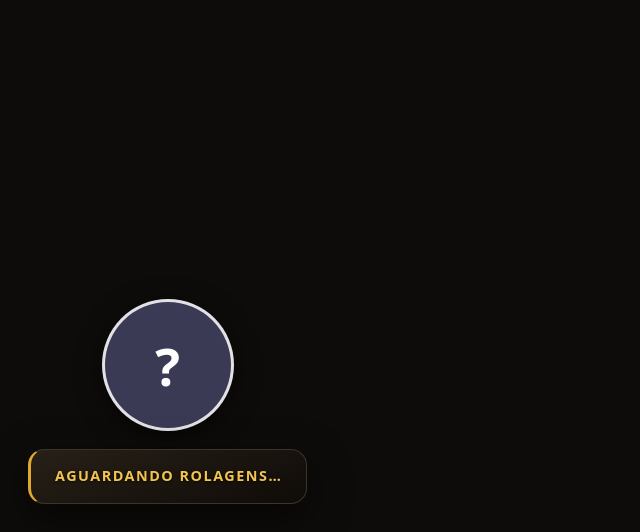
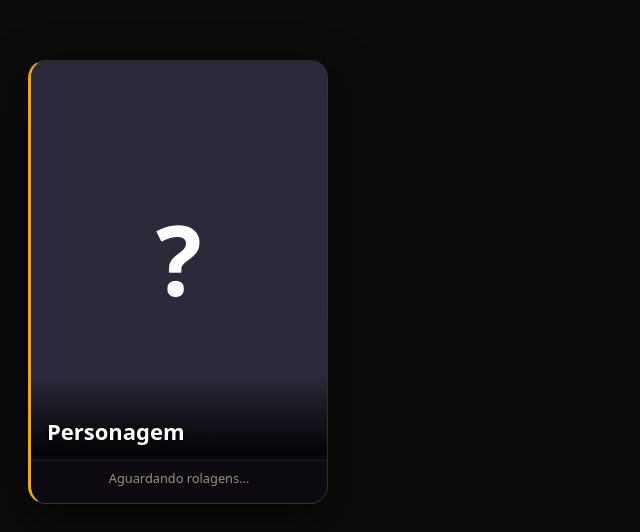
Before and after one commit to Lucas-blip-png/Asus-site, a React (Vite) app in the folder frontend/: page /overlay/ficha/1 in a window 1280 px wide. Shown: the part 268-800 px from the top of the page, without its empty margins (0-640 px from the left). Built offline with nearby package versions, Linux system fonts and the light colour scheme; no server answers.

Commit message:
Overlay OBS: layout retrato vertical (card com retrato grande, nome sobreposto, barras e rolagem)

```diff
--- a/frontend/src/pages/OverlayFicha.jsx
+++ b/frontend/src/pages/OverlayFicha.jsx
@@ -3,20 +3,20 @@ import { useParams } from 'react-router-dom'
 import { api } from '../api.js'
 import { inscrever } from '../ws.js'
 
-// Barra de recurso (VIDA/MANA/ENERGIA) para o overlay OBS.
-function Barra({ rot, cor, atual = 0, max = 0 }) {
+// Barra de recurso (VIDA/MANA/ENERGIA), largura total do card.
+function BarraV({ rot, cor, atual = 0, max = 0 }) {
   const pct = max > 0 ? Math.min(100, Math.round((atual / max) * 100)) : 0
   return (
-    <div style={{ width: 250, marginTop: 9 }}>
+    <div style={{ marginBottom: 9 }}>
       <div style={{
-        display: 'flex', justifyContent: 'space-between', fontSize: 12, fontWeight: 700,
+        display: 'flex', justifyContent: 'space-between', fontSize: 11, fontWeight: 800,
         letterSpacing: 1.5, color: '#fff', textShadow: '0 1px 3px rgba(0,0,0,.85)', marginBottom: 3,
       }}>
         <span>{rot}</span><span>{atual}/{max}</span>
       </div>
       <div style={{
-        height: 22, borderRadius: 12, background: 'rgba(0,0,0,.5)',
-        border: '2px solid rgba(255,255,255,.85)', overflow: 'hidden', boxShadow: '0 3px 12px rgba(0,0,0,.55)',
+        height: 18, borderRadius: 10, background: 'rgba(0,0,0,.55)',
+        border: '1.5px solid rgba(255,255,255,.7)', overflow: 'hidden',
       }}>
         <div style={{ width: pct + '%', height: '100%', background: cor, transition: 'width .3s ease' }} />
       </div>
@@ -24,8 +24,8 @@ function Barra({ rot, cor, atual = 0, max = 0 }) {
   )
 }
 
-// Overlay OBS por personagem (retrato/portrait): mostra o retrato, as barras de
-// VIDA/MANA/ENERGIA e a última rolagem que ELE fez, tudo em tempo real.
+// Overlay OBS por personagem no formato retrato (vertical): retrato grande com o
+// nome sobreposto, barras de VIDA/MANA/ENERGIA e a última rolagem — tudo em tempo real.
 // Página pública (sem login), pensada para ser Browser Source no OBS.
 export default function OverlayFicha() {
   const { personagemId } = useParams()
@@ -41,15 +41,12 @@ export default function OverlayFicha() {
       .catch(() => {})
   }, [personagemId])
 
-  // Rolagens do personagem em tempo real.
   useEffect(
-    () =>
-      inscrever(`/topic/personagens/${personagemId}/rolagens`, (r) => {
+    () => inscrever(`/topic/personagens/${personagemId}/rolagens`, (r) => {
       if (r && r.total != null) setUltima(r)
     }),
     [personagemId],
   )
-  // Status (PV/PM/PE) em tempo real: se o mestre ou o jogador muda, o overlay atualiza.
   useEffect(
     () => inscrever(`/topic/personagens/${personagemId}/status`, (s) => s && setStatus(s)),
     [personagemId],
@@ -57,52 +54,68 @@ export default function OverlayFicha() {
 
   const critClass = ultima?.critico ? 'crit' : ultima?.falhaCritica ? 'fumble' : ''
   const temFoto = info?.avatarAssetId && !fotoErro
-  const circulo = {
-    width: 132, height: 132, borderRadius: '50%', overflow: 'hidden',
-    border: '3px solid rgba(255,255,255,.85)', boxShadow: '0 6px 26px rgba(0,0,0,.55)',
-    display: 'flex', alignItems: 'center', justifyContent: 'center',
-    fontSize: 52, fontWeight: 700, color: '#fff', background: '#3a3a55',
-  }
+  const inicial = (info?.nome || '?').charAt(0).toUpperCase()
 
   return (
     <div className="overlay-root">
-      <div style={{ display: 'flex', flexDirection: 'column', alignItems: 'center', gap: 12 }}>
-        <div style={circulo}>
+      <div style={{
+        width: 300,
+        background: 'linear-gradient(180deg, rgba(24,20,30,.94), rgba(12,10,16,.96))',
+        borderRadius: 18, border: '1px solid rgba(255,255,255,.14)',
+        borderLeft: '3px solid var(--gold, #e0b64a)',
+        boxShadow: '0 16px 46px rgba(0,0,0,.6)', overflow: 'hidden', backdropFilter: 'blur(6px)',
+      }}>
+        {/* Retrato (vertical) com o nome sobreposto */}
+        <div style={{ position: 'relative', width: '100%', aspectRatio: '3 / 4', background: '#2a2a3a' }}>
           {temFoto ? (
             <img src={`/api/assets/${info.avatarAssetId}/conteudo`} alt=""
-              style={{ width: '100%', height: '100%', objectFit: 'cover' }}
+              style={{ width: '100%', height: '100%', objectFit: 'cover', display: 'block' }}
               onError={() => setFotoErro(true)} />
-          ) : (info?.nome || '?').charAt(0).toUpperCase()}
+          ) : (
+            <div style={{
+              width: '100%', height: '100%', display: 'flex', alignItems: 'center',
+              justifyContent: 'center', fontSize: 96, fontWeight: 800, color: '#fff',
+            }}>{inicial}</div>
+          )}
+          <div style={{
+            position: 'absolute', left: 0, right: 0, bottom: 0, padding: '44px 16px 12px',
+            background: 'linear-gradient(to top, rgba(0,0,0,.92), rgba(0,0,0,.45) 55%, transparent)',
+          }}>
+            <div style={{ fontWeight: 800, fontSize: 22, color: '#fff', textShadow: '0 2px 6px #000', lineHeight: 1.15 }}>
+              {info?.nome || 'Personagem'}
             </div>
-        {info?.nome && (
-          <div style={{ fontWeight: 700, fontSize: 18, color: '#fff', textShadow: '0 1px 4px rgba(0,0,0,.85)' }}>
-            {info.nome}
+          </div>
+        </div>
+
+        {/* Barras */}
+        {status && (
+          <div style={{ padding: '14px 16px 4px' }}>
+            <BarraV rot="VIDA" cor="linear-gradient(90deg,#e0454e,#ff6b73)" atual={status.pvAtual} max={status.pvMax} />
+            <BarraV rot="MANA" cor="linear-gradient(90deg,#5566e0,#8a97ff)" atual={status.pmAtual} max={status.pmMax} />
+            <BarraV rot="ENERGIA" cor="linear-gradient(90deg,#e0a640,#ffce6b)" atual={status.peAtual} max={status.peMax} />
           </div>
         )}
 
-        {status && (
-          <div style={{ display: 'flex', flexDirection: 'column', alignItems: 'stretch' }}>
-            <Barra rot="VIDA" cor="linear-gradient(90deg,#e0454e,#ff6b73)" atual={status.pvAtual} max={status.pvMax} />
-            <Barra rot="MANA" cor="linear-gradient(90deg,#5566e0,#8a97ff)" atual={status.pmAtual} max={status.pmMax} />
-            <Barra rot="ENERGIA" cor="linear-gradient(90deg,#e0a640,#ffce6b)" atual={status.peAtual} max={status.peMax} />
+        {/* Última rolagem */}
+        <div style={{ padding: '8px 16px 16px', borderTop: '1px solid rgba(255,255,255,.08)', marginTop: 4 }}>
+          {ultima ? (
+            <div className="pop" key={ultima.id} style={{ display: 'flex', alignItems: 'center', gap: 12 }}>
+              <div className={`overlay-total ${critClass}`} style={{ fontSize: '2.6rem', margin: 0 }}>{ultima.total}</div>
+              <div style={{ minWidth: 0 }}>
+                <div style={{ textTransform: 'uppercase', letterSpacing: 1.5, fontSize: '.68rem', fontWeight: 700, color: 'var(--gold-3, #e0b64a)' }}>
+                  {ultima.rotulo || ultima.expressao}
                 </div>
-        )}
-
-        {ultima ? (
-          <div className="overlay-roll pop" key={ultima.id} style={{ marginTop: 6 }}>
-            <div className="muted">{ultima.rotulo || ultima.expressao}</div>
-            <div className={`overlay-total ${critClass}`}>{ultima.total}</div>
-            <div className="muted">
+                <div className="muted" style={{ fontSize: '.7rem' }}>
                   {ultima.detalhe}
                   {ultima.critico ? ' · CRÍTICO!' : ''}
                   {ultima.falhaCritica ? ' · FALHA!' : ''}
                 </div>
               </div>
+            </div>
           ) : (
-          <div className="overlay-roll" style={{ marginTop: 6 }}>
-            <div className="muted" style={{ fontSize: '.9rem' }}>Aguardando rolagens…</div>
+            <div className="muted" style={{ fontSize: '.8rem', textAlign: 'center' }}>Aguardando rolagens…</div>
+          )}
         </div>
-        )}
       </div>
     </div>
   )
```
Lines whose indentation alone changed are shown as unchanged.
